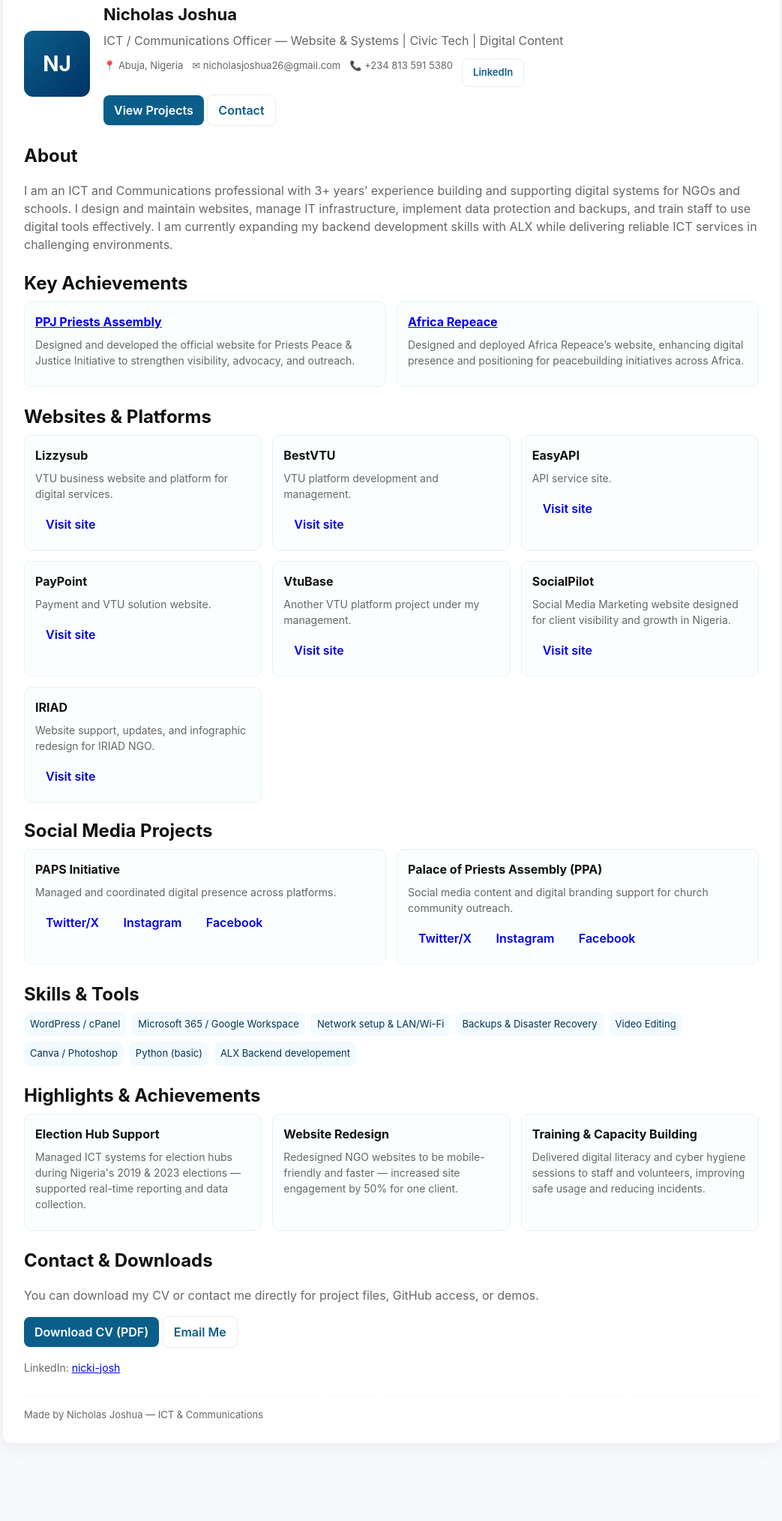
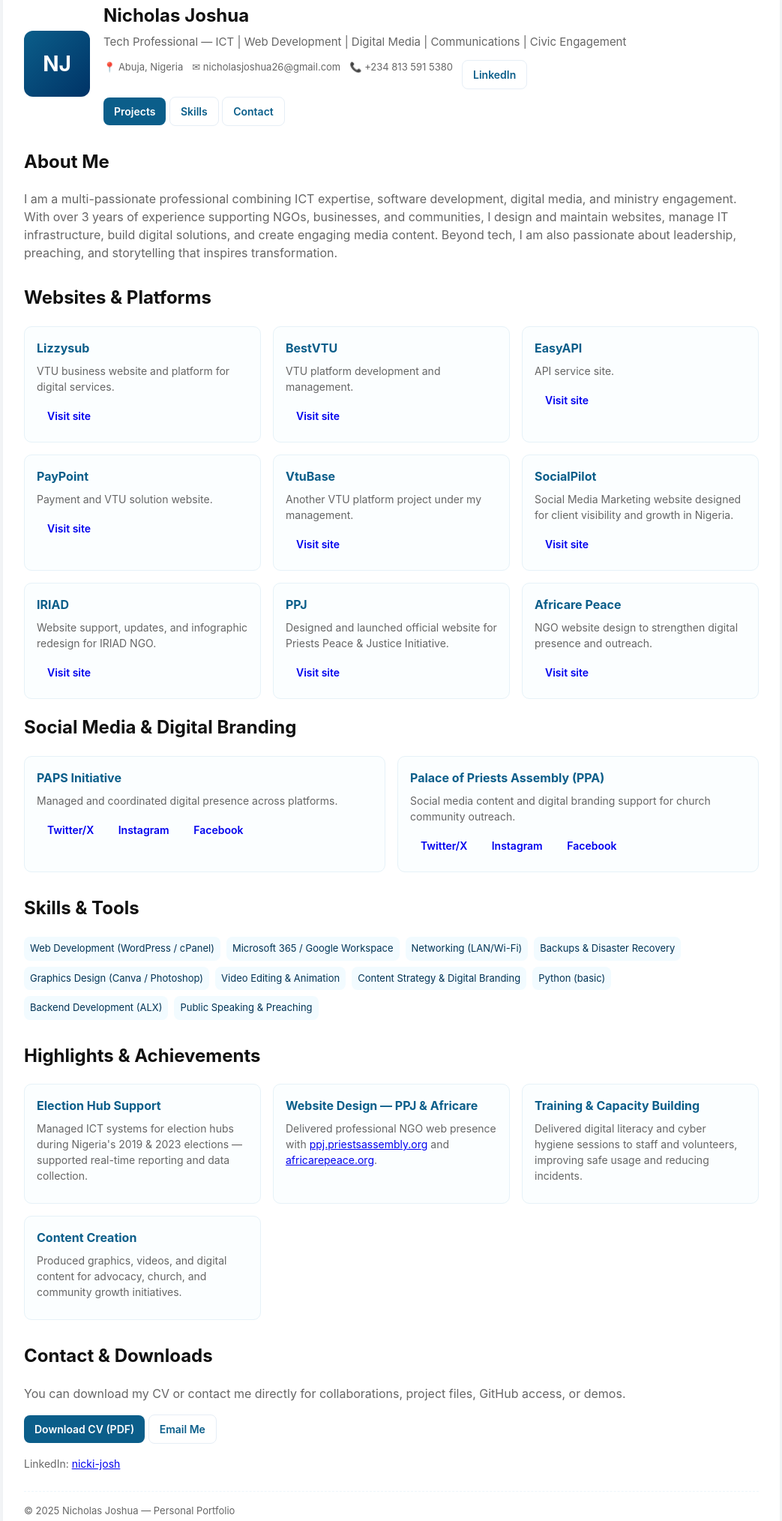
Before and after one commit to nickijosh/portfolio, a plain HTML site: page index.html in a window 1280 px wide. Shown: the part 53-2081 px from the top of the page at 75% size, without its empty margins (118-1161 px from the left). Before the commit the page ends 2005 px from the top, so only its background shows below. Drawn offline with Linux system fonts and the light colour scheme.

Commit message:
rebranded the portfolio

```diff
--- a/index.html
+++ b/index.html
@@ -3,30 +3,29 @@
 <head>
   <meta charset="utf-8" />
   <meta name="viewport" content="width=device-width, initial-scale=1" />
-  <title>Nicholas Joshua — IT & Digital Portfolio</title>
+  <title>Nicholas Joshua — Portfolio</title>
   <style>
     :root{--accent:#0b5e8a;--muted:#666;--bg:#f7f9fb}
     body{font-family:Inter, system-ui, -apple-system, "Segoe UI", Roboto, "Helvetica Neue", Arial;line-height:1.5;margin:0;background:var(--bg);color:#111}
     .wrap{max-width:980px;margin:28px auto;padding:28px;background:#fff;border-radius:10px;box-shadow:0 6px 24px rgba(15,23,42,0.06)}
     header{display:flex;gap:18px;align-items:center}
     .avatar{width:88px;height:88px;border-radius:12px;background:linear-gradient(135deg,var(--accent),#036);display:flex;align-items:center;justify-content:center;color:#fff;font-weight:700;font-size:28px}
-    h1{margin:0;font-size:22px}
-    p.lead{margin:6px 0 0;color:var(--muted)}
+    h1{margin:0;font-size:24px}
+    p.lead{margin:6px 0 0;color:var(--muted);font-size:15px}
     .meta{display:flex;gap:12px;margin-top:12px;flex-wrap:wrap}
-    .btn{display:inline-block;padding:8px 14px;border-radius:8px;text-decoration:none;font-weight:600}
+    .btn{display:inline-block;padding:8px 14px;border-radius:8px;text-decoration:none;font-weight:600;font-size:14px}
     .btn-primary{background:var(--accent);color:#fff}
     .btn-ghost{border:1px solid #e6eef6;color:var(--accent);background:transparent}
-    section{margin-top:22px}
-    .grid{display:grid;grid-template-columns:repeat(auto-fit,minmax(240px,1fr));gap:14px}
-    .card{background:#fbfeff;border:1px solid #e6f2f8;padding:14px;border-radius:10px}
-    .card h3{margin:0 0 8px;font-size:16px}
+    section{margin-top:30px}
+    .grid{display:grid;grid-template-columns:repeat(auto-fit,minmax(240px,1fr));gap:16px}
+    .card{background:#fbfeff;border:1px solid #e6f2f8;padding:16px;border-radius:10px}
+    .card h3{margin:0 0 8px;font-size:16px;color:#0b5e8a}
     .card p{margin:0 0 10px;color:var(--muted);font-size:14px}
     .small{font-size:13px;color:var(--muted)}
-    footer{margin-top:26px;padding-top:16px;border-top:1px dashed #eef6fb;display:flex;justify-content:space-between;align-items:center;flex-wrap:wrap;gap:12px}
+    footer{margin-top:26px;padding-top:16px;border-top:1px dashed #eef6fb;display:flex;justify-content:space-between;align-items:center;flex-wrap:wrap;gap:12px;font-size:13px;color:var(--muted)}
     .skills{display:flex;flex-wrap:wrap;gap:8px}
     .skill{background:#f2fbff;color:#035; padding:6px 8px;border-radius:8px;font-size:13px}
     @media (max-width:560px){header{flex-direction:column;align-items:flex-start}.meta{flex-direction:column}}
-    /* small helper */
     .muted{color:var(--muted)}
   </style>
 </head>
@@ -36,7 +35,7 @@
       <div class="avatar">NJ</div>
       <div>
         <h1>Nicholas Joshua</h1>
-        <p class="lead">ICT / Communications Officer — Website & Systems | Civic Tech | Digital Content</p>
+        <p class="lead">Tech Professional — ICT | Web Development | Digital Media | Communications | Civic Engagement</p>
         <div class="meta">
           <div class="small">📍 Abuja, Nigeria</div>
           <div class="small">✉ nicholasjoshua26@gmail.com</div>
@@ -44,34 +43,20 @@
           <div class="small"><a class="btn btn-ghost" href="https://www.linkedin.com/in/nicki-josh/" target="_blank">LinkedIn</a></div>
         </div>
         <div style="margin-top:10px">
-          <a class="btn btn-primary" href="#projects">View Projects</a>
+          <a class="btn btn-primary" href="#projects">Projects</a>
+          <a class="btn btn-ghost" href="#skills">Skills</a>
           <a class="btn btn-ghost" href="#contact">Contact</a>
         </div>
       </div>
     </header>
 
     <section id="about">
-      <h2 style="margin-bottom:6px">About</h2>
-      <p class="muted">I am an ICT and Communications professional with 3+ years’ experience building and supporting digital systems for NGOs and schools. I design and maintain websites, manage IT infrastructure, implement data protection and backups, and train staff to use digital tools effectively. I am currently expanding my backend development skills with ALX while delivering reliable ICT services in challenging environments.</p>
-    </section>
-
-    <!-- Key Achievements Section -->
-    <section id="achievements">
-      <h2 style="margin-bottom:6px">Key Achievements</h2>
-      <div class="grid">
-        <article class="card">
-          <h3><a href="https://ppj.priestsassembly.org" target="_blank">PPJ Priests Assembly</a></h3>
-          <p class="small">Designed and developed the official website for Priests Peace & Justice Initiative to strengthen visibility, advocacy, and outreach.</p>
-        </article>
-        <article class="card">
-          <h3><a href="https://africarepeace.org" target="_blank">Africa Repeace</a></h3>
-          <p class="small">Designed and deployed Africa Repeace’s website, enhancing digital presence and positioning for peacebuilding initiatives across Africa.</p>
-        </article>
-      </div>
+      <h2>About Me</h2>
+      <p class="muted">I am a multi-passionate professional combining ICT expertise, software development, digital media, and ministry engagement. With over 3 years of experience supporting NGOs, businesses, and communities, I design and maintain websites, manage IT infrastructure, build digital solutions, and create engaging media content. Beyond tech, I am also passionate about leadership, preaching, and storytelling that inspires transformation.</p>
     </section>
 
     <section id="projects">
-      <h2 style="margin-bottom:6px">Websites & Platforms</h2>
+      <h2>Websites & Platforms</h2>
       <div class="grid">
         <article class="card">
           <h3>Lizzysub</h3>
@@ -108,9 +93,19 @@
           <p class="small">Website support, updates, and infographic redesign for IRIAD NGO.</p>
           <a class="btn" href="https://iriadng.org" target="_blank">Visit site</a>
         </article>
+        <article class="card">
+          <h3>PPJ</h3>
+          <p class="small">Designed and launched official website for Priests Peace & Justice Initiative.</p>
+          <a class="btn" href="https://ppj.priestsassembly.org" target="_blank">Visit site</a>
+        </article>
+        <article class="card">
+          <h3>Africare Peace</h3>
+          <p class="small">NGO website design to strengthen digital presence and outreach.</p>
+          <a class="btn" href="https://africarepeace.org" target="_blank">Visit site</a>
+        </article>
       </div>
 
-      <h2 style="margin:20px 0 6px">Social Media Projects</h2>
+      <h2>Social Media & Digital Branding</h2>
       <div class="grid">
         <article class="card">
           <h3>PAPS Initiative</h3>
@@ -134,51 +129,54 @@
     </section>
 
     <section id="skills">
-      <h2 style="margin-bottom:6px">Skills & Tools</h2>
+      <h2>Skills & Tools</h2>
       <div class="skills">
-        <div class="skill">WordPress / cPanel</div>
+        <div class="skill">Web Development (WordPress / cPanel)</div>
         <div class="skill">Microsoft 365 / Google Workspace</div>
-        <div class="skill">Network setup & LAN/Wi-Fi</div>
+        <div class="skill">Networking (LAN/Wi-Fi)</div>
         <div class="skill">Backups & Disaster Recovery</div>
-        <div class="skill">Video Editing</div>
-        <div class="skill">Canva / Photoshop</div>
+        <div class="skill">Graphics Design (Canva / Photoshop)</div>
+        <div class="skill">Video Editing & Animation</div>
+        <div class="skill">Content Strategy & Digital Branding</div>
         <div class="skill">Python (basic)</div>
-        <div class="skill">ALX Backend developement</div>
+        <div class="skill">Backend Development (ALX)</div>
+        <div class="skill">Public Speaking & Preaching</div>
       </div>
     </section>
 
-    <section id="testimonials">
-      <h2 style="margin-bottom:6px">Highlights & Achievements</h2>
+    <section id="highlights">
+      <h2>Highlights & Achievements</h2>
       <div class="grid">
         <div class="card">
           <h3>Election Hub Support</h3>
           <p class="small">Managed ICT systems for election hubs during Nigeria's 2019 & 2023 elections — supported real-time reporting and data collection.</p>
         </div>
         <div class="card">
-          <h3>Website Redesign</h3>
-          <p class="small">Redesigned NGO websites to be mobile-friendly and faster — increased site engagement by 50% for one client.</p>
+          <h3>Website Design — PPJ & Africare</h3>
+          <p class="small">Delivered professional NGO web presence with <a href="https://ppj.priestsassembly.org" target="_blank">ppj.priestsassembly.org</a> and <a href="https://africarepeace.org" target="_blank">africarepeace.org</a>.</p>
         </div>
         <div class="card">
           <h3>Training & Capacity Building</h3>
           <p class="small">Delivered digital literacy and cyber hygiene sessions to staff and volunteers, improving safe usage and reducing incidents.</p>
         </div>
+        <div class="card">
+          <h3>Content Creation</h3>
+          <p class="small">Produced graphics, videos, and digital content for advocacy, church, and community growth initiatives.</p>
+        </div>
       </div>
     </section>
 
     <section id="contact">
-      <h2 style="margin-bottom:6px">Contact & Downloads</h2>
-      <p class="muted">You can download my CV or contact me directly for project files, GitHub access, or demos.</p>
-      <!-- Replace the href below with your actual file or cloud link to the CV -->
-      <p style="margin-top:8px"><a class="btn btn-primary" href="https://drive.google.com/file/d/1Fw0xrDs5tjZBQiufO86mgq2J4RQXYtL-/view?usp=sharing" id="download-cv">Download CV (PDF)</a>
+      <h2>Contact & Downloads</h2>
+      <p class="muted">You can download my CV or contact me directly for collaborations, project files, GitHub access, or demos.</p>
+      <p style="margin-top:8px"><a class="btn btn-primary" href="https://drive.google.com/file/d/1Fw0xrDs5tjZBQiufO86mgq2J4RQXYtL-/view?usp=sharing">Download CV (PDF)</a>
       <a class="btn btn-ghost" href="mailto:nicholasjoshua26@gmail.com">Email Me</a></p>
       <div style="margin-top:10px;font-size:14px;color:var(--muted)">LinkedIn: <a href="https://www.linkedin.com/in/nicki-josh/" target="_blank">nicki-josh</a></div>
     </section>
 
     <footer>
-      <div class="small">Made by Nicholas Joshua — ICT & Communications</div>
+      <div>© 2025 Nicholas Joshua — Personal Portfolio</div>
     </footer>
   </div>
-
-  <!-- Notes for editing: open this file in a text editor, replace links, add images or screenshots, and upload to your hosting. -->
 </body>
 </html>
```
